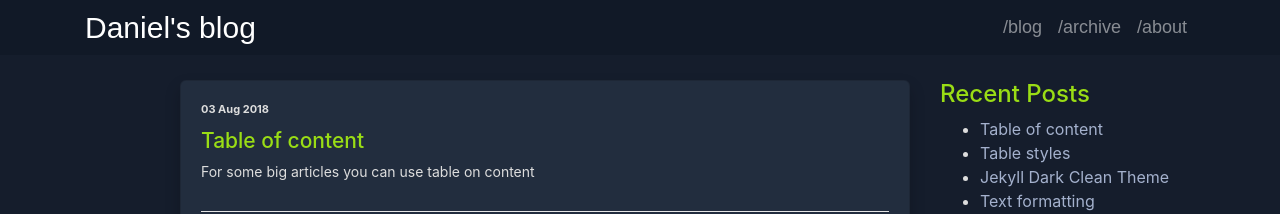
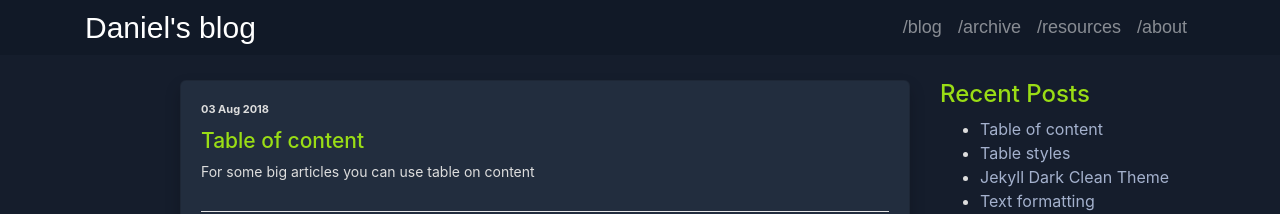
Before and after one commit to danieldavidson/danieldavidson.github.io, a Jekyll site: the page built from index.html, in a window 1280 px wide. Shown: the top 214 px of the page. Built offline with Jekyll 4.4.1, drawn with Linux system fonts in a browser that asks for light colours.

Commit message:
Update header.html

```diff
--- a/_includes/header.html
+++ b/_includes/header.html
@@ -54,6 +54,7 @@
                 <a class="nav-item nav-link" href="{{ '' | relative_url }}/">/blog</a>
                 <a class="nav-item nav-link" href="{{ 'archive' | relative_url }}">/archive</a>
                 <!--<a class="nav-item nav-link" href="{{ 'tags' | relative_url }}">/tags</a>-->
+                <a class="nav-item nav-link" href="{{ 'resources' | relative_url }}">/resources</a>
                 <a class="nav-item nav-link" href="{{ 'about' | relative_url }}">/about</a>
             </div>
         </div>
```
